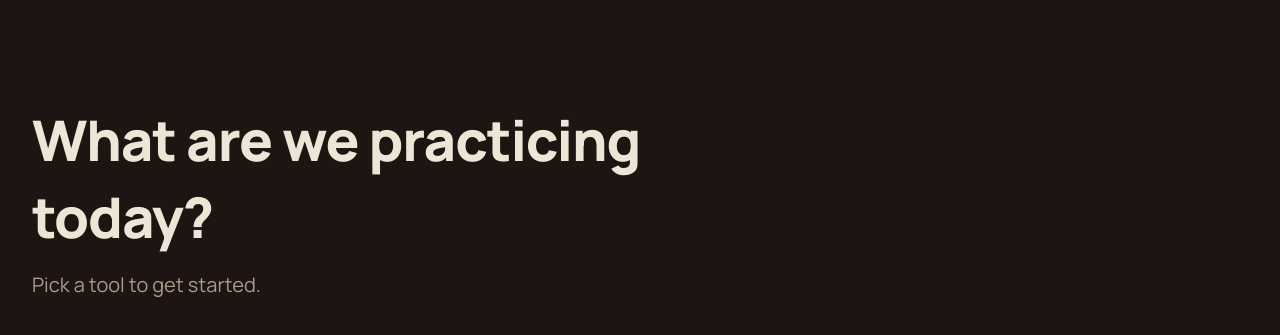
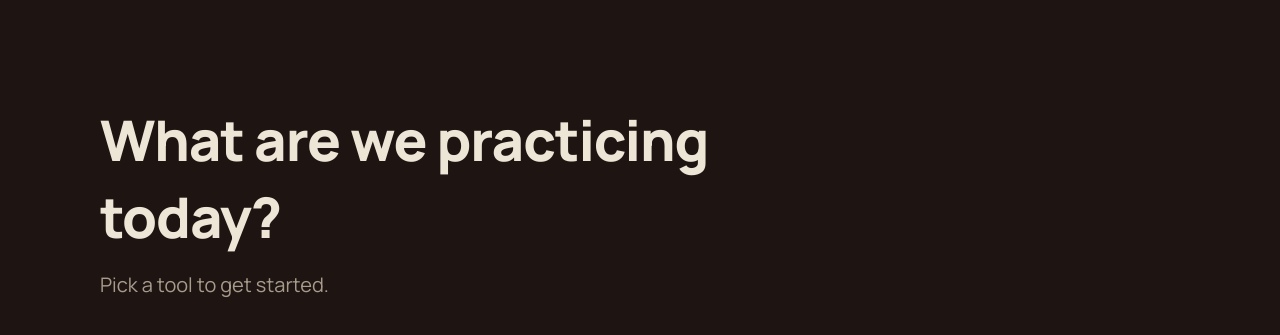
Before and after one commit to atharvasapre07/Rosewood, a plain HTML site: page index.html in a window 1280 px wide. Shown: the part 53-388 px from the top of the page. Drawn offline with Linux system fonts and the light colour scheme.

Commit message:
improved hero

```diff
--- a/css/styles.css
+++ b/css/styles.css
@@ -65,17 +65,22 @@ body {
 }
 
 .hero {
-    padding: 80px 32px;
+    padding: 80px 0;
 }
-.hero h1{
+
+.hero h1 {
     font-size: 3.5rem;
     font-weight: 800;
     letter-spacing: -0.02em;
     max-width: 630px;
 }
 
-.subtitle{
+.subtitle {
     font-size: 1.25rem;
     color: var(--muted);
     margin-top: 16px;
 }
+
+.content-wrapper {
+    padding: 0 100px;
+}
```
